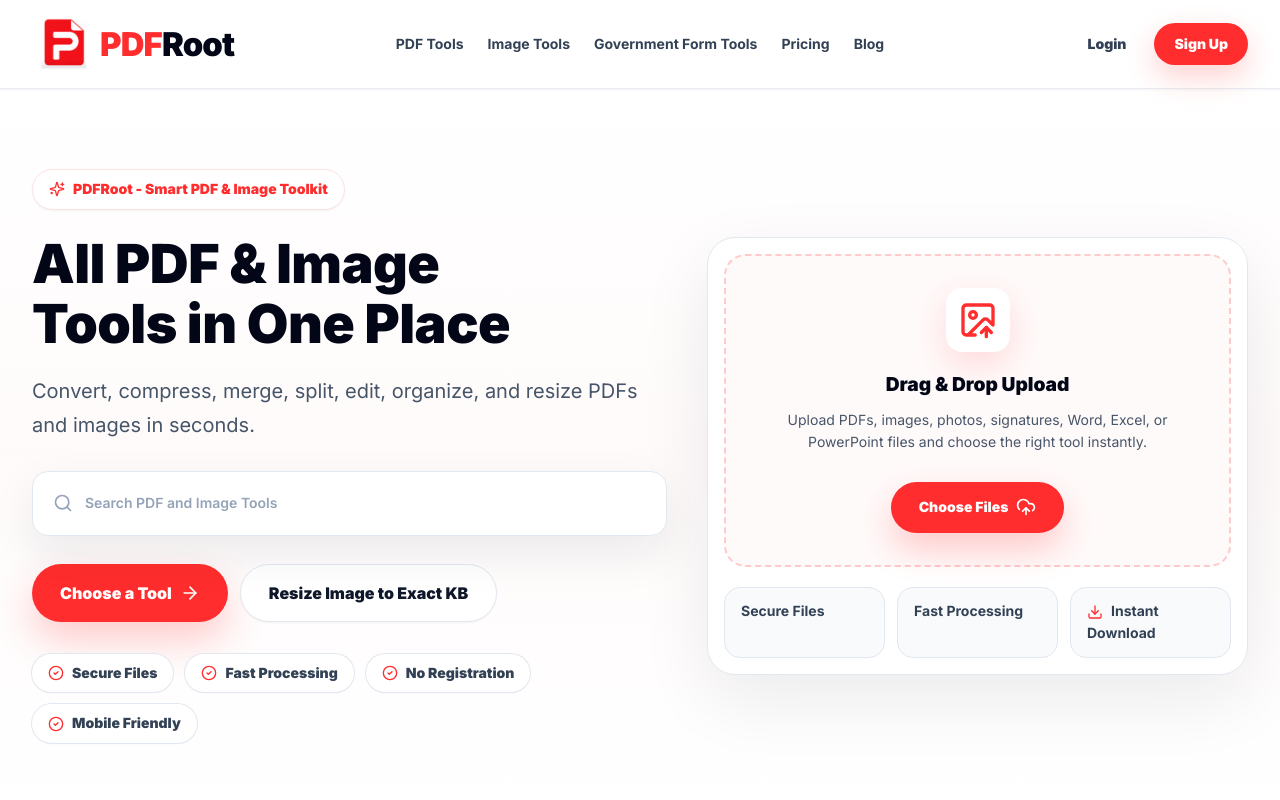
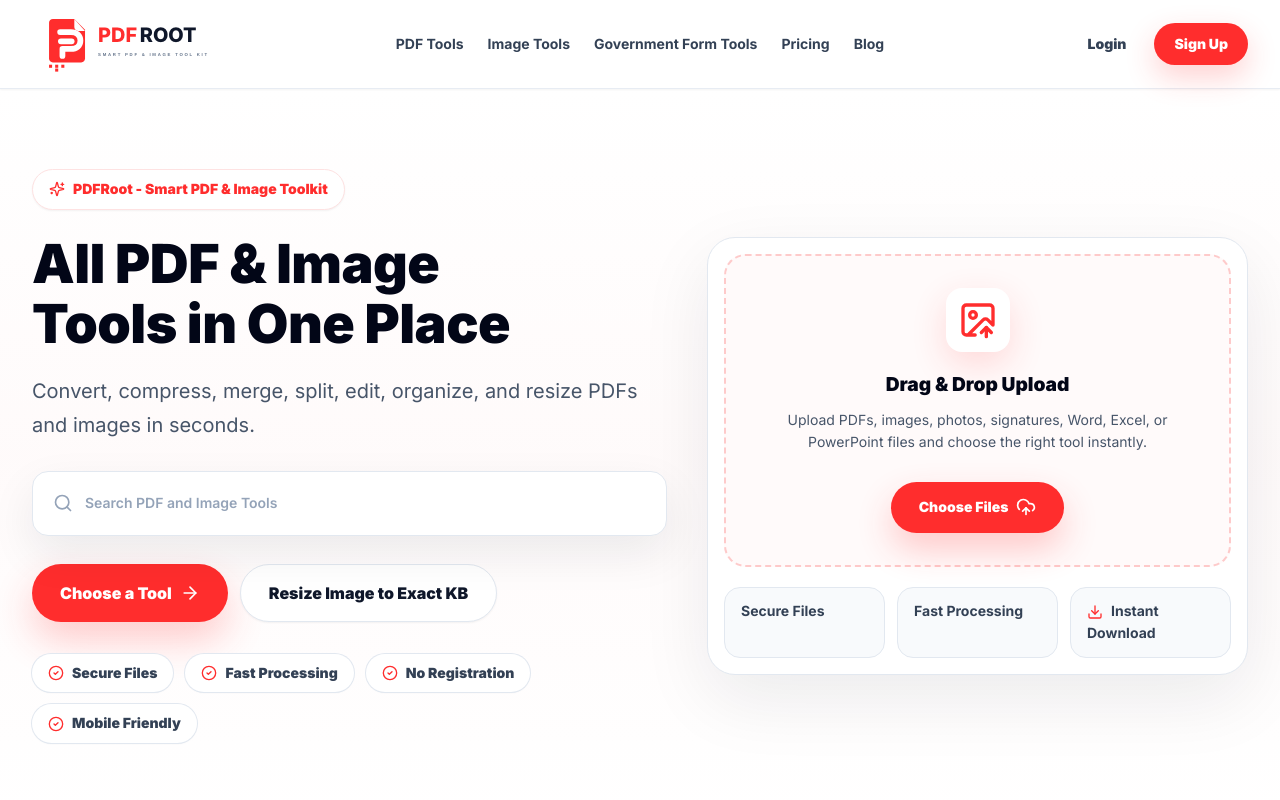
Before and after one commit to dzire1811-pixel/pdfroot, a Next.js app: page / in a window 1280 px wide. Shown: the top 800 px of the page. Built offline with nearby package versions, Linux system fonts and the light colour scheme.

Commit message:
Updated SVG logo quality

```diff
--- a/components/Brand.tsx
+++ b/components/Brand.tsx
@@ -3,34 +3,23 @@ import Image from "next/image";
 export function LogoMark({ compact = false }: { compact?: boolean }) {
   if (compact) {
     return (
-      <div className="inline-flex items-center gap-1.5 bg-transparent">
-        <span className="relative h-9 w-9 shrink-0 overflow-hidden rounded-md">
-          <Image src="/pdfroot-icon-logo.png" alt="PDFRoot logo icon" fill sizes="36px" className="object-contain" priority />
-        </span>
-        <span className="whitespace-nowrap text-[1.35rem] font-black leading-none tracking-tight" aria-label="PDFRoot">
-          <span className="text-[#FF2D2D]">PDF</span>
-          <span className="text-slate-950">Root</span>
-        </span>
+      <div className="inline-flex items-center bg-transparent">
+        <Image src="/pdfroot-brand-logo.svg" alt="PDFRoot logo" width={470} height={146} sizes="116px" className="h-9 w-auto object-contain" priority />
       </div>
     );
   }
 
   return (
-    <div className="inline-flex items-center gap-1.5 bg-transparent sm:gap-2">
-      <span className="relative h-10 w-10 shrink-0 overflow-hidden rounded-lg sm:h-12 sm:w-12 lg:h-14 lg:w-14">
-        <Image
-          src="/pdfroot-icon-logo.png"
-          alt="PDFRoot logo icon"
-          fill
-          sizes="(min-width: 1024px) 56px, (min-width: 640px) 48px, 40px"
-          className="object-contain"
-          priority
-        />
-      </span>
-      <span className="whitespace-nowrap text-[1.5rem] font-black leading-none tracking-tight sm:text-[1.8rem] lg:text-[2.05rem]" aria-label="PDFRoot">
-        <span className="text-[#FF2D2D]">PDF</span>
-        <span className="text-slate-950">Root</span>
-      </span>
+    <div className="inline-flex items-center bg-transparent">
+      <Image
+        src="/pdfroot-brand-logo.svg"
+        alt="PDFRoot logo"
+        width={470}
+        height={146}
+        sizes="(min-width: 1024px) 180px, (min-width: 640px) 155px, 130px"
+        className="h-10 w-auto object-contain sm:h-12 lg:h-14"
+        priority
+      />
     </div>
   );
 }
```
